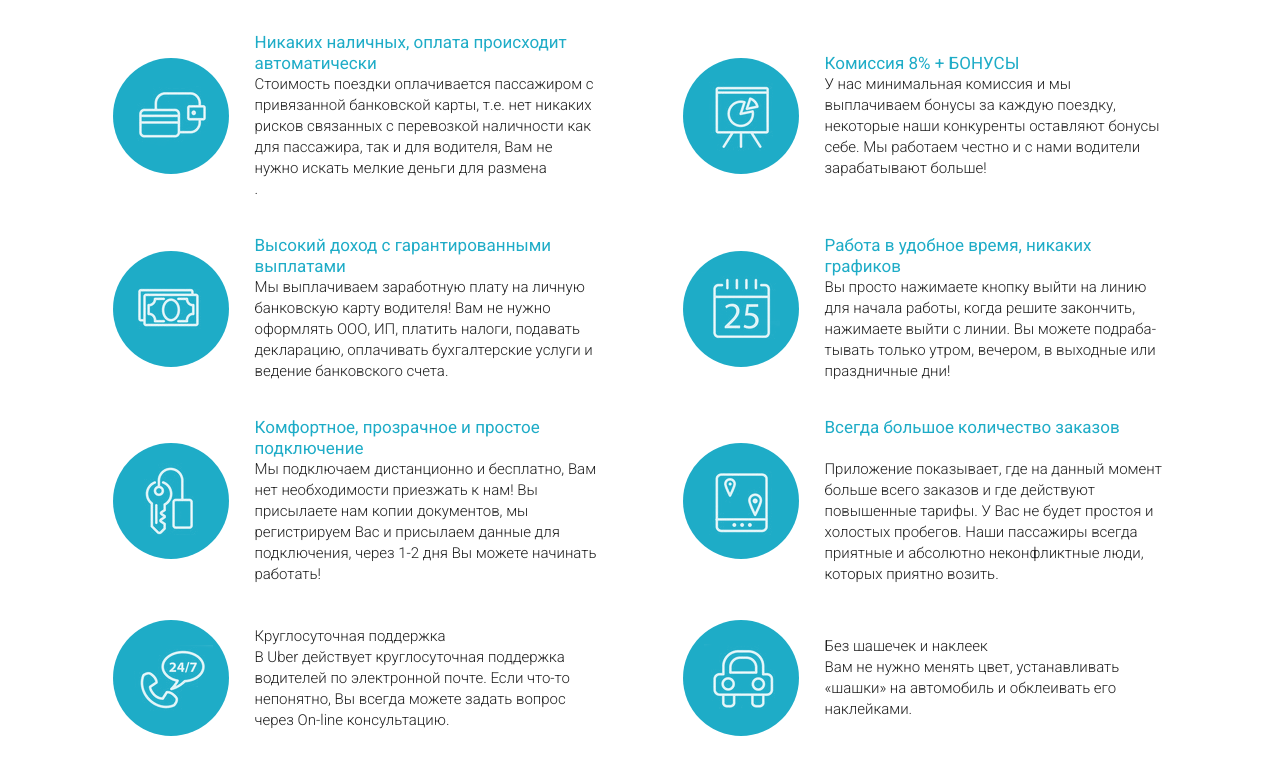
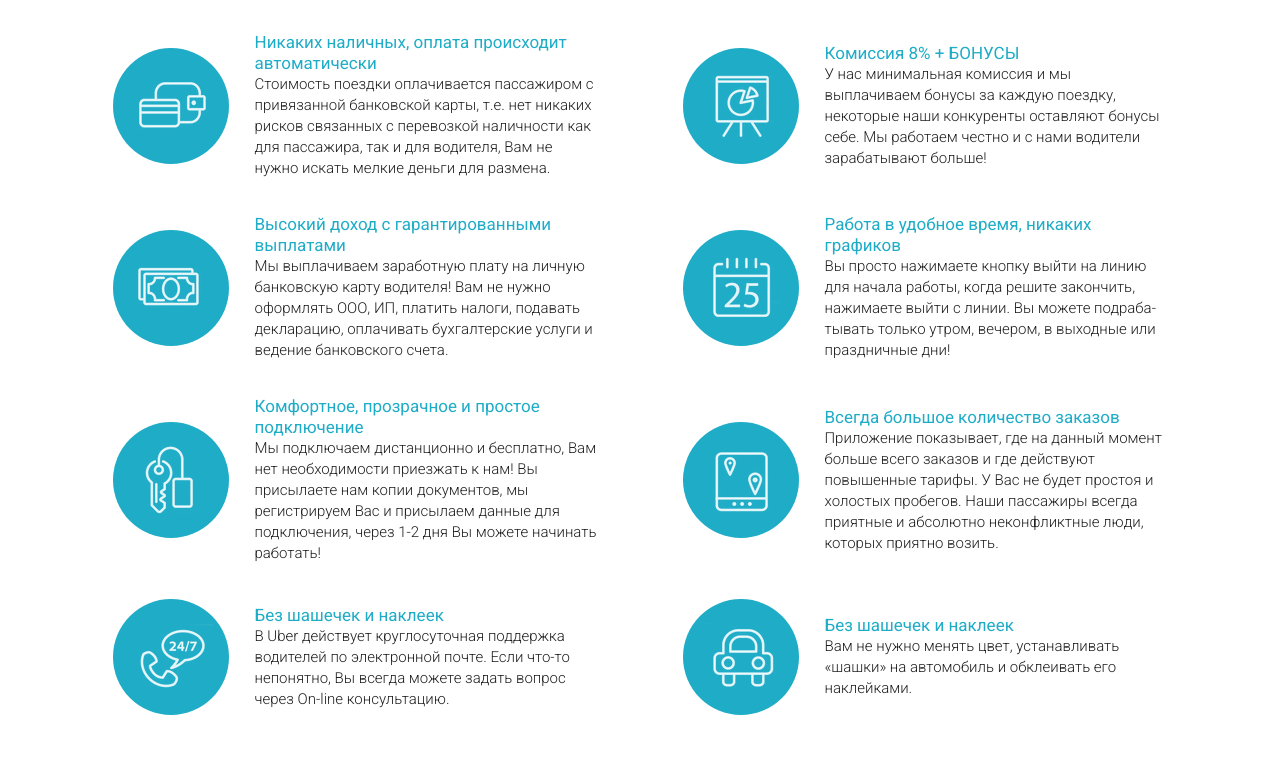
Before and after one commit to LykovIlya/Udemy_Course_Uber_Project, a plain HTML site: page src/index.html in a window 1280 px wide. Shown: the part 1052-1827 px from the top of the page. Drawn offline with nearby package versions, Linux system fonts and the light colour scheme.

Commit message:
update: make some fixes

```diff
--- a/src/index.html
+++ b/src/index.html
@@ -120,9 +120,8 @@
 								Стоимость поездки оплачивается пассажиром с привязанной
 								банковской карты, т.е. нет никаких рисков связанных с перевозкой
 								наличности как для пассажира, так и для водителя, Вам не нужно
-								искать мелкие деньги для размена
+								искать мелкие деньги для размена.
 							</div>
-							.
 						</div>
 					</div>
 					<div class="reasons_item col-md-6">
@@ -194,7 +193,7 @@
 							<div class="reasons_subtitle">
 								Всегда большое количество заказов
 							</div>
-							<br />
+
 							<div class="reasons_text">
 								Приложение показывает, где на данный момент больше всего заказов
 								и где действуют повышенные тарифы. У Вас не будет простоя и
@@ -208,7 +207,8 @@
 							<img src="./icons/reasons_screen/7.png" alt="7" />
 						</div>
 						<div class="reasons_descr">
-							<span>Круглосуточная поддержка</span>
+							<div class="reasons_subtitle">Без шашечек и наклеек</div>
+
 							<div class="reasons_text">
 								В Uber действует круглосуточная поддержка водителей по
 								электронной почте. Если что-то непонятно, Вы всегда можете
@@ -221,7 +221,8 @@
 							<img src="./icons/reasons_screen/8.png" alt="8" />
 						</div>
 						<div class="reasons_descr">
-							<span>Без шашечек и наклеек</span>
+							<div class="reasons_subtitle">Без шашечек и наклеек</div>
+
 							<div class="reasons_text">
 								Вам не нужно менять цвет, устанавливать «шашки» на автомобиль и
 								обклеивать его наклейками.
```
